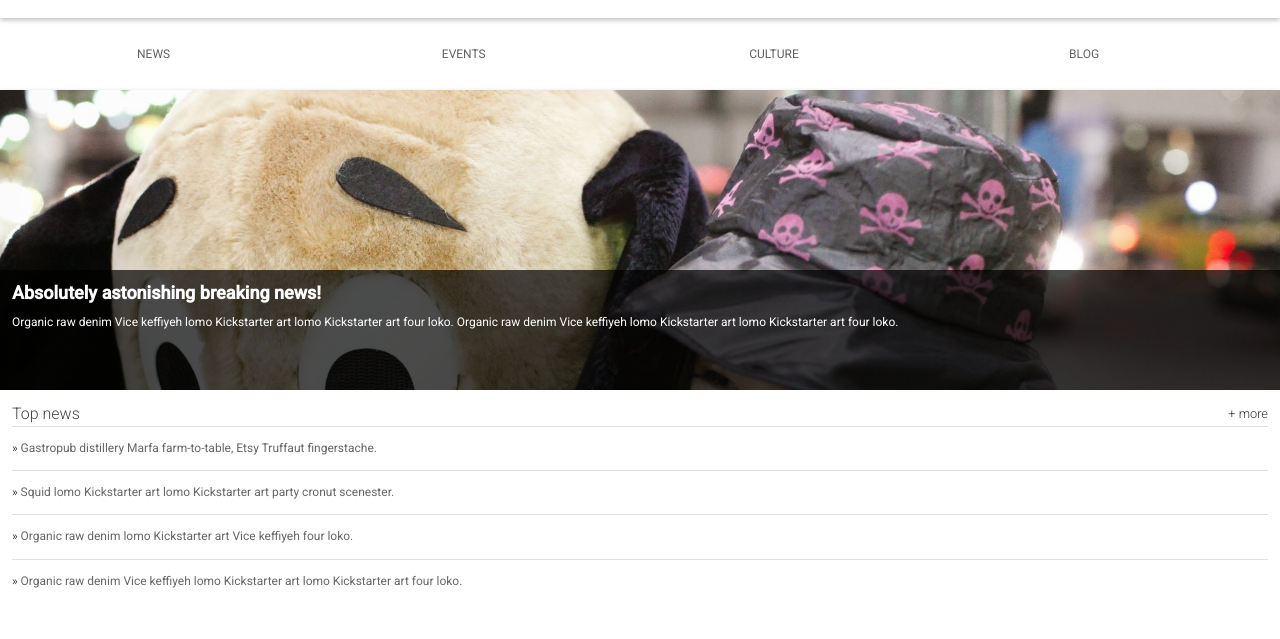
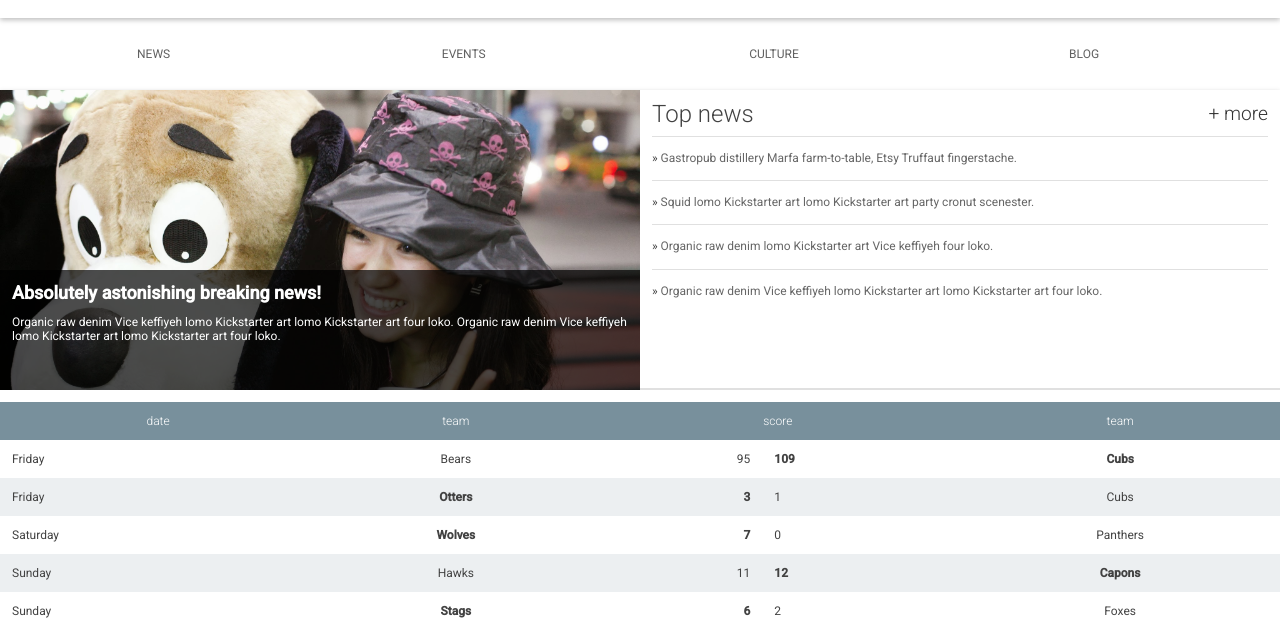
Before and after one commit to imhighoncoffee/ResponsiveWebDesignFundamentals, a plain HTML site: page Project1-Veiwport/index.html in a window 1280 px wide. Shown: the part 87-726 px from the top of the page. Drawn offline with Linux system fonts and the light colour scheme.

Commit message:
Updated project 1 with flexr

```diff
--- a/Project1-Veiwport/main.css
+++ b/Project1-Veiwport/main.css
@@ -133,14 +133,27 @@ main {
  * Content
  *
  */
-
+ .content {
+  display: flex;
+  flex-wrap: wrap;
+}
 
 /*
  *
  * Hero
  *
  */
-
+ @media screen and (min-width: 800px) {
+  .hero {
+    float: left;
+    width: 50%;
+    position: relative;
+    background-image: url("./images/dog.jpg");
+    background-size: cover;
+    height: 300px;
+  }
+}
+@media screen and (max-width: 800px) {
 .hero {
   float: left;
   width: 100%;
@@ -148,6 +161,7 @@ main {
   background-image: url("./images/dog.jpg");
   background-size: cover;
   height: 300px;
+  }
 }
 
 .hero article {
@@ -169,13 +183,32 @@ main {
  *
  */
 
-.top-news {
-  float: right;
-  width: 100%;
-  height: 300px;
+ @media screen and (min-width: 800px) {
+  .top-news {
+    float: right;
+    width: 50%;
+    height: 300px;
+    border-bottom: 2px solid #E0E0E0;
+    padding: 1em;
+  }
+
+.news__title {
+  font-weight: 300;
   border-bottom: 1px solid #E0E0E0;
-  padding: 1em;
+  padding-bottom: 10px;
+  line-height: 24px;
+  font-size: 24px;
 }
+}
+@media screen and (max-width: 800px) {
+  .top-news {
+    float: right;
+    width: 100%;
+    height: 300px;
+    border-bottom: px solid #E0E0E0;
+    padding: 1em;
+  }
+
 
 .news__title {
   font-weight: 300;
@@ -183,6 +216,9 @@ main {
   line-height: 24px;
   font-size: 16px;
 }
+}
+
+
 
 .top-news__item {
   border-bottom: 1px solid #E0E0E0;
```
